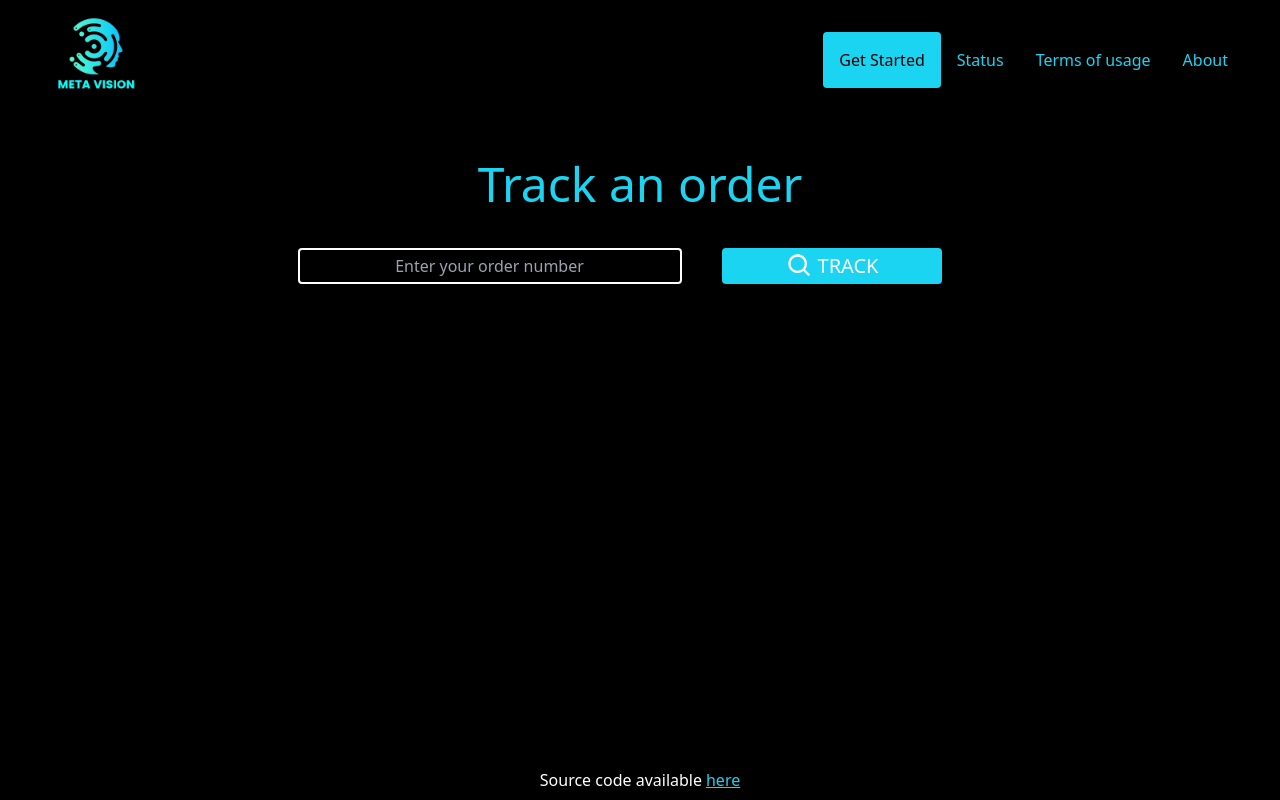
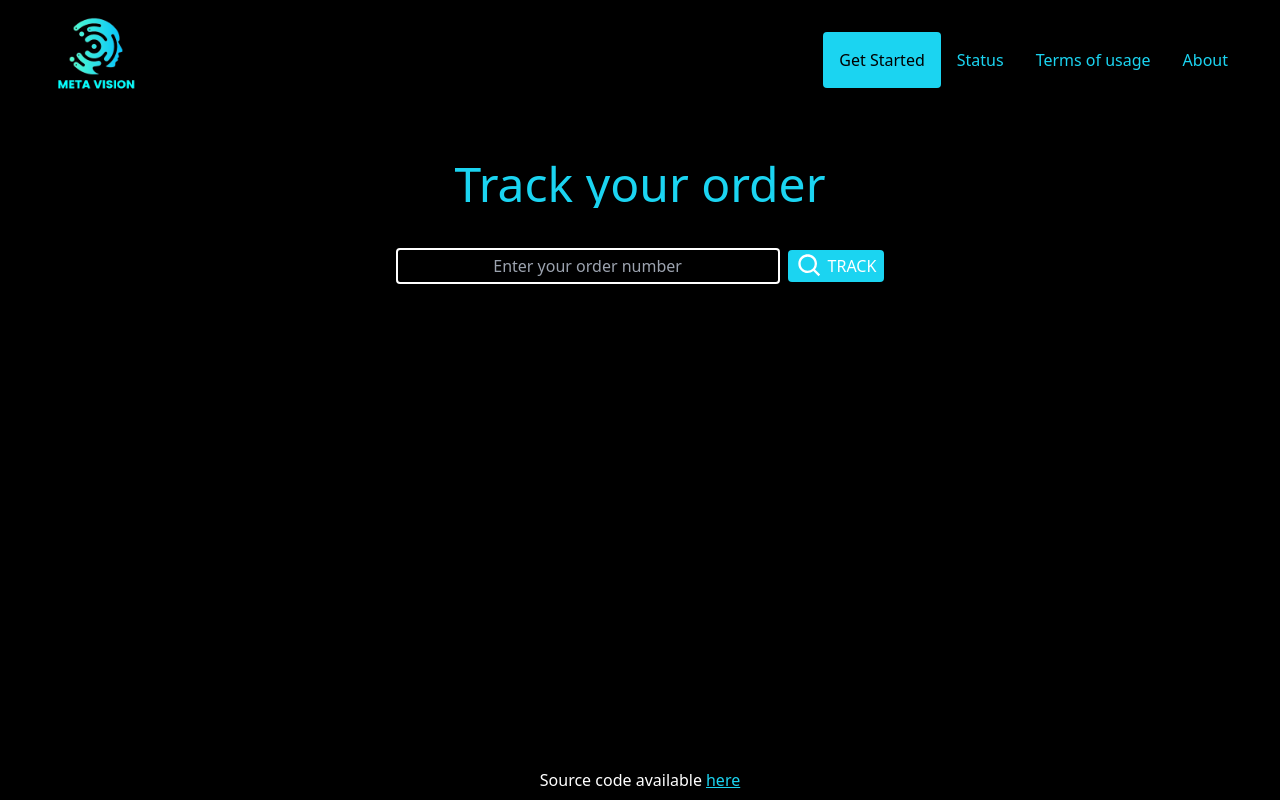
Before and after one commit to fanto237/face-detection-opencv, a React (Create React App) app in the folder src/web/: page /status in a window 1280 px wide. Built offline with nearby package versions, Linux system fonts and the light colour scheme.

Commit message:
improving status components

```diff
--- a/src/web/src/components/Status.jsx
+++ b/src/web/src/components/Status.jsx
@@ -3,17 +3,18 @@ import { BiSearch } from "react-icons/bi";
 
 function Status() {
   return (
-    <div className="w-full mx-auto">
+    <div className="flex flex-col items-center justify-center w-full">
       <h1 className="text-[#1bd4f1] text-center text-3xl md:text-5xl pt-10">
-        Track an order
+        Track your order
       </h1>
 
-      <div className="flex items-center justify-center w-full py-10">
-        <input type="text" placeholder="Enter your order number" className=" border-[white] border-2 rounded w-[30%] text-center py-1" />
-        <button className="mx-10 px-16 py-1 rounded bg-[#1bd4f1] flex  items-center"><BiSearch size={28} className="bg-[#1bd4f1]" /><span className="pl-1 text-xl uppercase bg-inherit">Track</span></button>
+      <div className="flex flex-col items-center justify-center w-full py-10 sm:flex-row ">
+        <input type="text" placeholder="Enter your order number" className=" border-[white] border-2 rounded  text-center py-1 w-[320px] sm:w-96" />
+        <button className=" mt-2 sm:mt-0 sm:ml-2 py-[2px] px-2 rounded bg-[#1bd4f1] flex  items-center"><BiSearch size={28} className="bg-[#1bd4f1]" /><span className="pl-1 uppercase text-2sm bg-inherit">Track</span></button>
       </div>
 
-    </div>)
+    </div>
+  )
 }
 
 export default Status;
```
